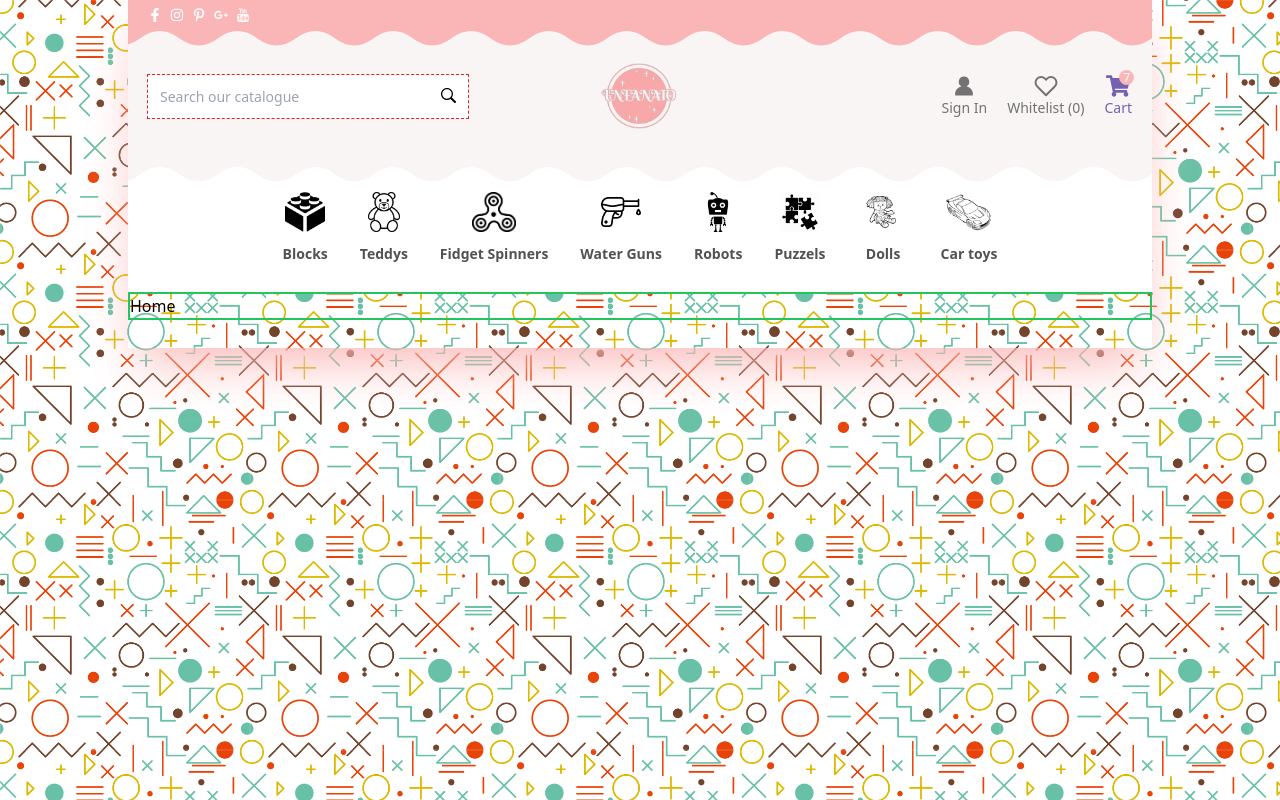
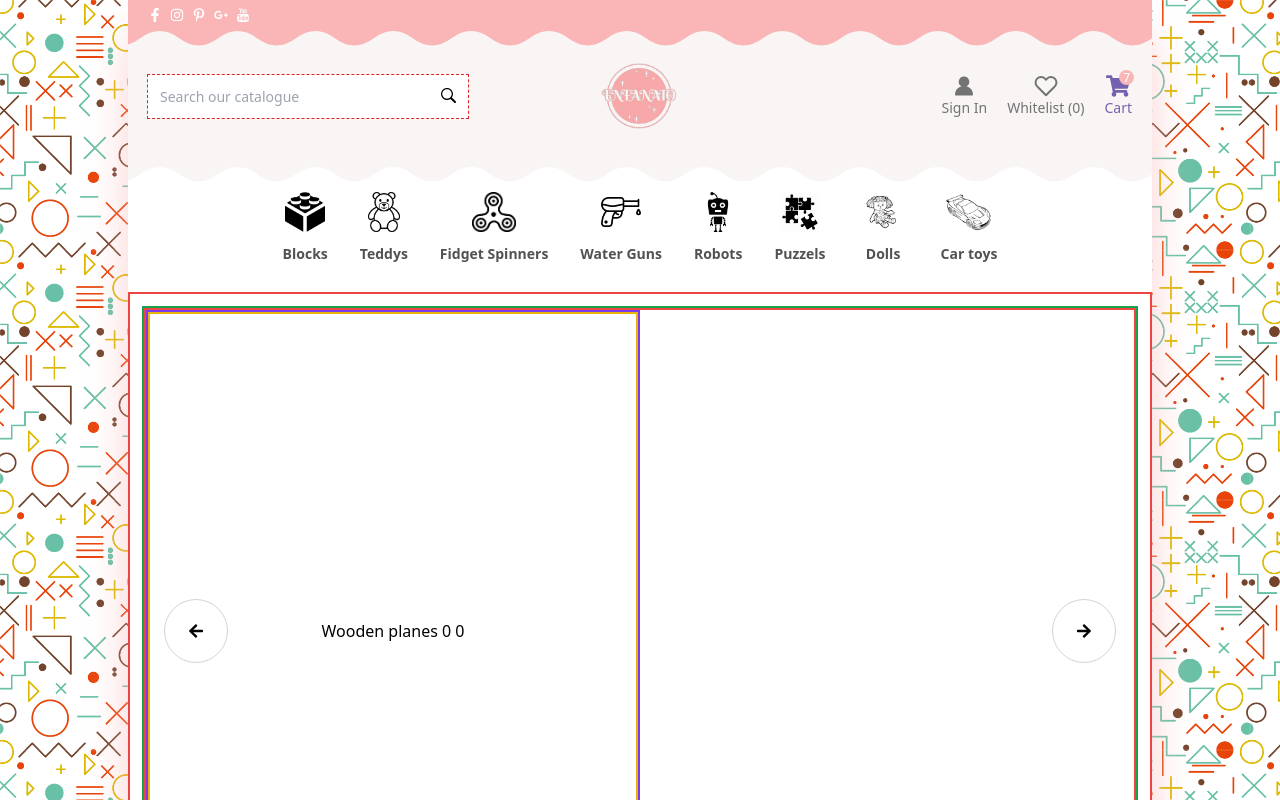
Before and after one commit to shabbirbd/Enfanato, a React (Vite) app: page / in a window 1280 px wide. Shown: the top 800 px of the page. Built offline with nearby package versions, Linux system fonts and the light colour scheme.

Commit message:
adding component

```diff
--- a/package.json
+++ b/package.json
@@ -13,7 +13,8 @@
     "react": "^18.2.0",
     "react-dom": "^18.2.0",
     "react-icons": "^4.12.0",
-    "react-router-dom": "^6.20.1"
+    "react-router-dom": "^6.20.1",
+    "swiper": "^11.0.5"
   },
   "devDependencies": {
     "@types/react": "^18.2.37",
--- /dev/null
+++ b/src/components/HeroSlider.jsx
@@ -0,0 +1,54 @@
+import React, { useState } from 'react';
+import { FaArrowLeft, FaArrowRight } from "react-icons/fa";
+
+
+
+const HeroSlider = () => {
+        const texts = ["Wooden planes", "Colorful Spinners", "Beautifyl Teddys"];
+        const [translate, setTranslate] = useState(0)
+
+        const nextText = ()=>{
+            if(translate < 200){
+                setTranslate(translate + 100)
+            } else {
+                setTranslate(0)
+            }
+        }
+
+        const prevText = ()=>{
+            if(translate > 0){
+                setTranslate(translate - 100)
+            } else{
+                setTranslate(200)
+            }
+        }
+
+    return (
+        <div className='border-2 border-green-600 xl:h-[650px] lg:h-[550px] md:h-[450px] h-[350px] bg-white m-3 relative '>
+                <div className='w-full h-full flex items-center justify-between px-5 absolute z-50'>
+                    <button className='h-16 w-16 border border-neutral-300 rounded-full flex items-center justify-center' onClick={()=>prevText()}>
+                        <FaArrowLeft />
+                    </button>
+                    <button className='h-16 w-16 border border-neutral-300 rounded-full flex items-center justify-center' onClick={()=> nextText()}>
+                        <FaArrowRight />
+                    </button>
+                </div>
+
+                <div className='absolute border-2 h-full grid grid-cols-2 border-red-500 w-full'>
+                    <div className='overflow-hidden relative flex flex-col  border-2 border-violet-600 w-full'>
+                        {
+                            texts.map((item, i)=>(
+                                <div className={`min-h-full -translate-y-[${translate}%] duration-500 flex items-center justify-center border-2 border-yellow-500`} key={i} >
+                                    <h2 >{item} {i} {translate}</h2>
+                                </div>
+                            ))
+                        }
+                    </div>
+
+
+                </div>
+        </div>
+    );
+};
+
+export default HeroSlider;
--- a/src/pages/Home.jsx
+++ b/src/pages/Home.jsx
@@ -1,9 +1,10 @@
 import React from 'react';
+import HeroSlider from '../components/HeroSlider';
 
 const Home = () => {
     return (
-        <div className='border-2 border-green-500'>
-            Home
+        <div className='border-2 border-red-500 bg-white'>
+            <HeroSlider/>
         </div>
     );
 };
```
Also changed, not shown: 1 other file (tests, documents, lock files or other folders).
